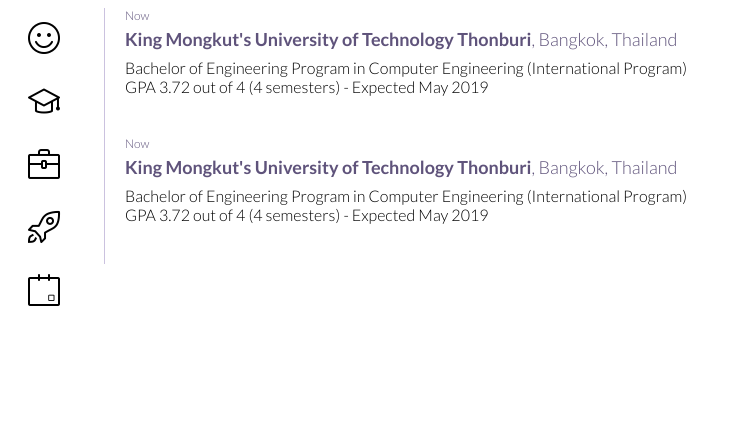
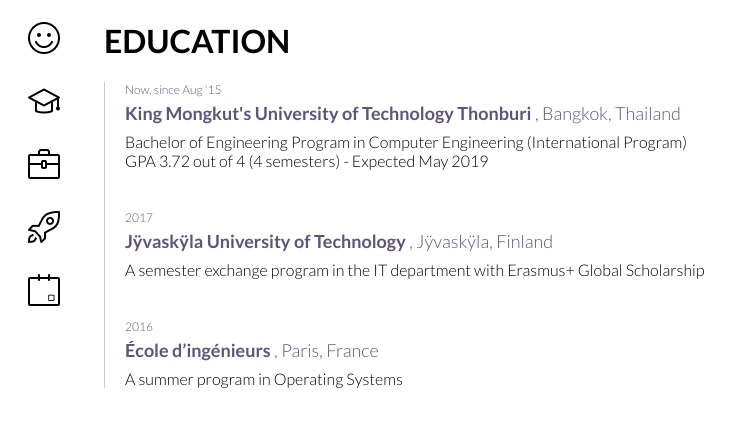
Before and after one commit to Th1nkK1D/me, a Vue app: page /education in a window 1280 px wide. Shown: the top 426 px of the page, without its empty margins (0-739 px from the left). Built offline with nearby package versions, Linux system fonts and the light colour scheme.

Commit message:
Dynamic timeline, add education data

```diff
--- a/src/components/Education.vue
+++ b/src/components/Education.vue
@@ -1,6 +1,7 @@
 <template>
   <div>
-    <timeline></timeline>
+    <h1>EDUCATION</h1>
+    <timeline :data="education"></timeline>
   </div>
 </template>
 
@@ -11,6 +12,15 @@
   name: 'Education',
   components: {
     Timeline
+  },
+  data() {
+    return {
+      education: [
+        {time: "Now, since Aug '15", head: "King Mongkut's University of Technology Thonburi", subhead: ', Bangkok, Thailand', text: ["Bachelor of Engineering Program in Computer Engineering (International Program)", "GPA 3.72 out of 4 (4 semesters) - Expected May 2019"]},
+        {time: '2017', head: "Jÿvaskÿla University of Technology", subhead: ', Jÿvaskÿla, Finland', text: ["A semester exchange program in the IT department with Erasmus+ Global Scholarship"]},
+        {time: '2016', head: "École d’ingénieurs", subhead: ', Paris, France', text: ["A summer program in Operating Systems"]},
+      ]
+    }
   }
 }
 </script>
--- a/src/components/Timeline.vue
+++ b/src/components/Timeline.vue
@@ -1,14 +1,11 @@
 <template>
   <div class="timeline">
-    <div class="card">
-      <p class="time">Now</p>
-      <p class="head"><strong>King Mongkut's University of Technology Thonburi</strong>, Bangkok, Thailand</p>
-      <p>Bachelor of Engineering Program in Computer Engineering (International Program) <br>GPA 3.72 out of 4 (4 semesters) - Expected May 2019</p>
-    </div>
-    <div class="card">
-      <p class="time">Now</p>
-      <p class="head"><strong>King Mongkut's University of Technology Thonburi</strong>, Bangkok, Thailand</p>
-      <p>Bachelor of Engineering Program in Computer Engineering (International Program) <br>GPA 3.72 out of 4 (4 semesters) - Expected May 2019</p>
+    <div class="card" v-for="(event,e) in data" :key="e">
+      <p class="time">{{event.time}}</p>
+      <p class="head"><strong>{{event.head}}</strong> {{event.subhead}}</p>
+      <p><span v-for="(line,l) in event.text" :key="l">{{line}}<br></span></p>
+
+      <div class="spacer" v-if="e < data.length-1"></div>
     </div>
   </div>
 </template>
@@ -26,7 +23,7 @@
     border-left-width: 1px;
 
     .card {
-      padding: 0 20px 40px 20px;
+      padding: 0 20px;
 
       p {
         margin: 0;
@@ -44,6 +41,10 @@
         margin-bottom: 8px;
         color: #5F537B;
       }
+
+      .spacer {
+        height: 40px;
+      }
     }
   }
 </style>
```
